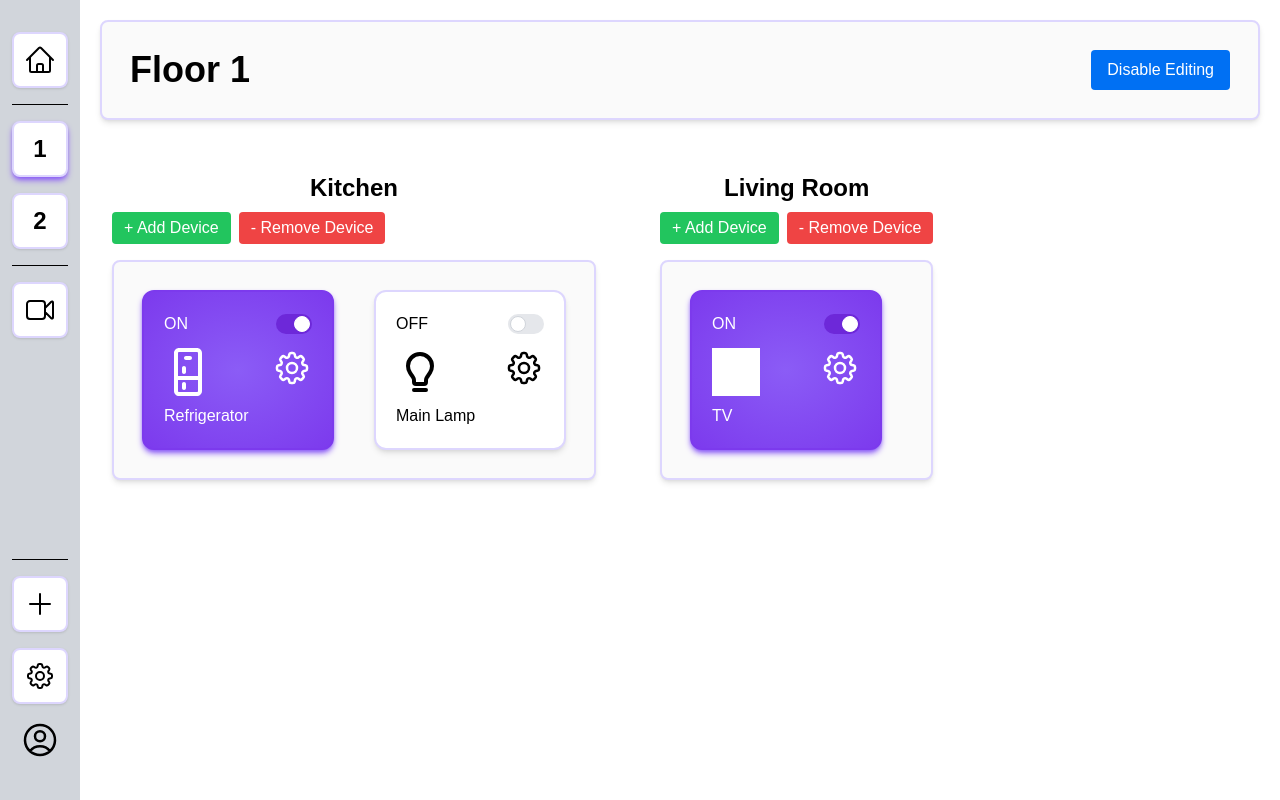
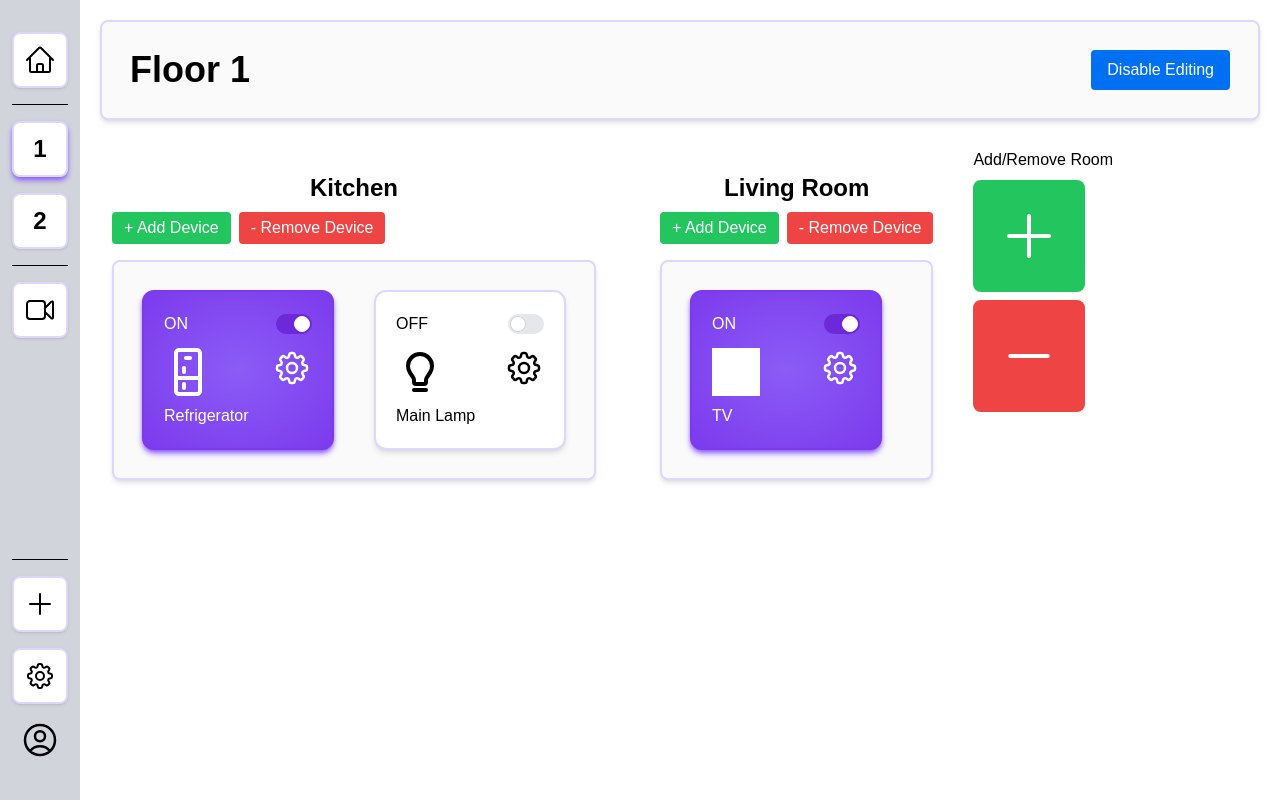
Before and after one commit to szymnob/smarthome-dashboard, a Next.js app: page /dashboard/floor/1 in a window 1280 px wide. Both pictures are taken after a click on the button "Enable Editing". Built offline with nearby package versions, Linux system fonts and the light colour scheme; grey boxes are pictures that could not be loaded.

Commit message:
niedziałające jescze przyciski do dodawnia pokoi plus ikony +/-
Co-authored-by: piotrintes <piotrintes@users.noreply.github.com>

```diff
--- a/package.json
+++ b/package.json
@@ -9,6 +9,7 @@
     "lint": "next lint"
   },
   "dependencies": {
+    "@heroicons/react": "^2.2.0",
     "@tsparticles/react": "^3.0.0",
     "@tsparticles/shape-image": "^3.7.1",
     "@tsparticles/slim": "^3.7.1",
--- a/src/app/dashboard/floor/[floorId]/page.jsx
+++ b/src/app/dashboard/floor/[floorId]/page.jsx
@@ -5,10 +5,11 @@ import {use, useContext, useEffect, useState} from 'react';
 import DataContext from '@/app/dashboard/data/dataContext';
 import RoomComponent from "@/components/views/room/RoomComponent";
 import {getRoomsIdOnFloor} from "@/app/dashboard/data/dataService";
+import { PlusIcon, MinusIcon } from '@heroicons/react/24/solid'; //ikony plus minus
 
 
 export default function Page({ params }) {
-    const { data } = useContext(DataContext);
+    const { data, /*Dodane*/ setData } = useContext(DataContext);
     const [floorNotFound, setFloorNotFound] = useState(false);
     const [roomsId, setRoomsId] = useState([]);
 
@@ -53,14 +54,42 @@ export default function Page({ params }) {
             onEditToggle={handleEditToggle}
             //Dodane
             />
+
             <div className="flex flex-wrap">
             {roomsId.map((roomId) => (
                 <RoomComponent
                 key={roomId}
                 floorId={floorId}
                 roomId={roomId}
-                /*Dodane*/ isEditing={isEditing} /*Dodane*/ />
+                isEditing={isEditing}/>
             ))}
+
+            {/*Przycisk + Add room widoczny tylko w trybie edycji*/}
+            {isEditing && (
+                    <div className="flex flex-col space-y-2 m-2">
+                        <label>Add/Remove Room</label>
+                        <button
+                            onClick={() => {
+                                // Na razie przycisk nic nie robi
+                                console.log('Przycisk + Add room został kliknięty');
+                            }}
+                            className="flex items-center justify-center w-28 h-28 bg-green-500 text-white text-7xl rounded-lg cursor-pointer hover:bg-green-600 transition-colors"
+                            title="Add room"
+                        >
+                            <PlusIcon className="h-16 w-16" />
+                        </button>
+                        <button
+                            onClick={() => {
+                                // Na razie przycisk nic nie robi
+                                console.log('Przycisk - Remove room został kliknięty');
+                            }}
+                            className="flex items-center justify-center w-28 h-28 bg-red-500 text-white text-7xl rounded-lg cursor-pointer hover:bg-red-600 transition-colors"
+                            title="Remove room"
+                        >
+                             <MinusIcon className="h-16 w-16" />
+                        </button>
+                    </div>
+                )}
             </div>
         </>
     );
--- a/src/components/views/room/RoomComponent.jsx
+++ b/src/components/views/room/RoomComponent.jsx
@@ -55,6 +55,7 @@ export default function RoomComponent({floorId, roomId, /*Dodane*/ isEditing}) {
 
     //Dodane przedostania
     return (
+
         <div className="flex flex-col m-8">
           <div className="m5">
             <h1 className="text-2xl font-bold text-center">{roomName}</h1>
@@ -86,6 +87,8 @@ export default function RoomComponent({floorId, roomId, /*Dodane*/ isEditing}) {
             ))}
           </div>
 
+
+
           {/* The Add Device modal */}
           <AddNewDevice
                 isVisible={showAddDeviceModal}
@@ -103,6 +106,8 @@ export default function RoomComponent({floorId, roomId, /*Dodane*/ isEditing}) {
                 roomId={roomId}
             />
         </div>
+
+
       );
 
 }
```
Also changed, not shown: 1 other file (tests, documents, lock files or other folders).
